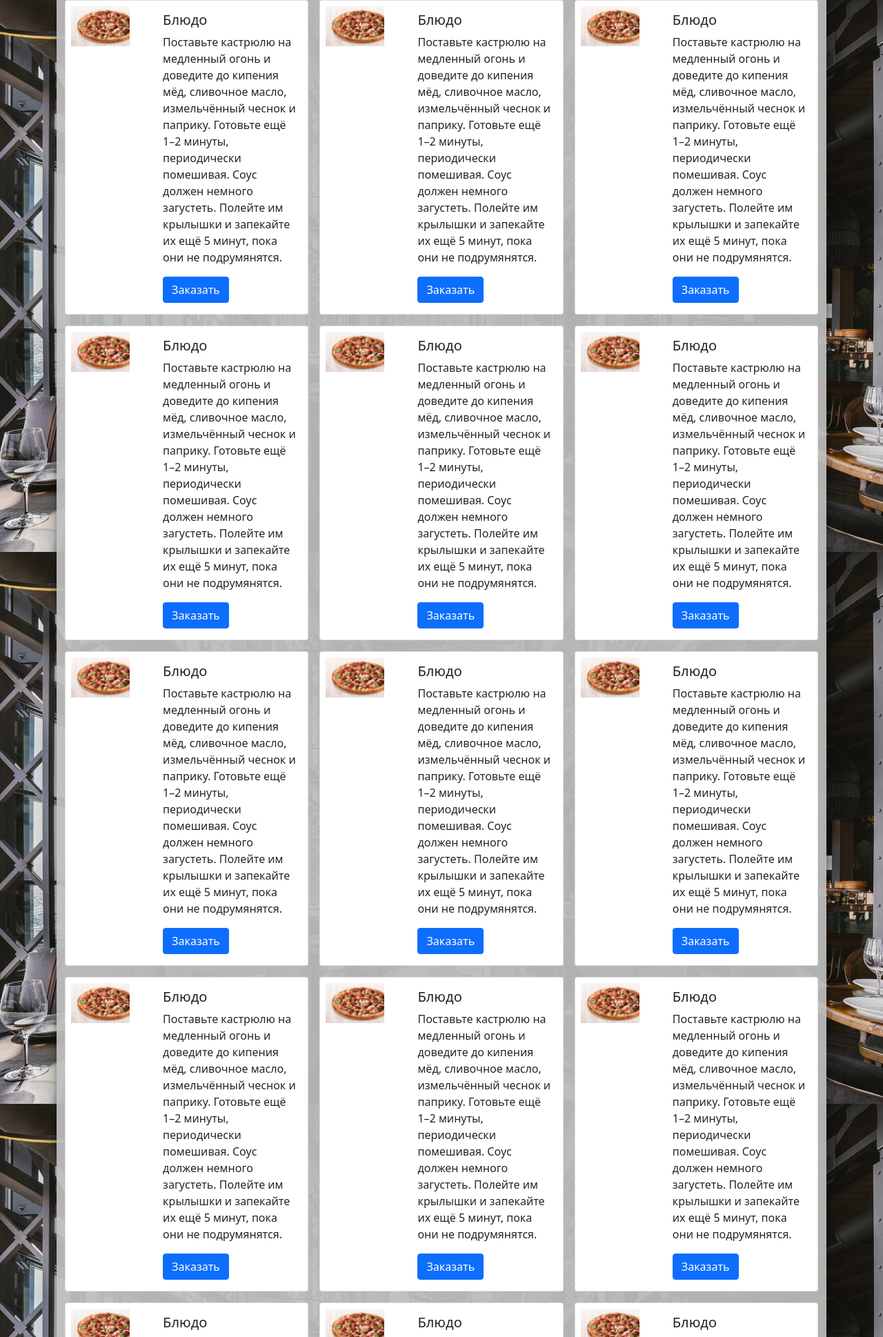
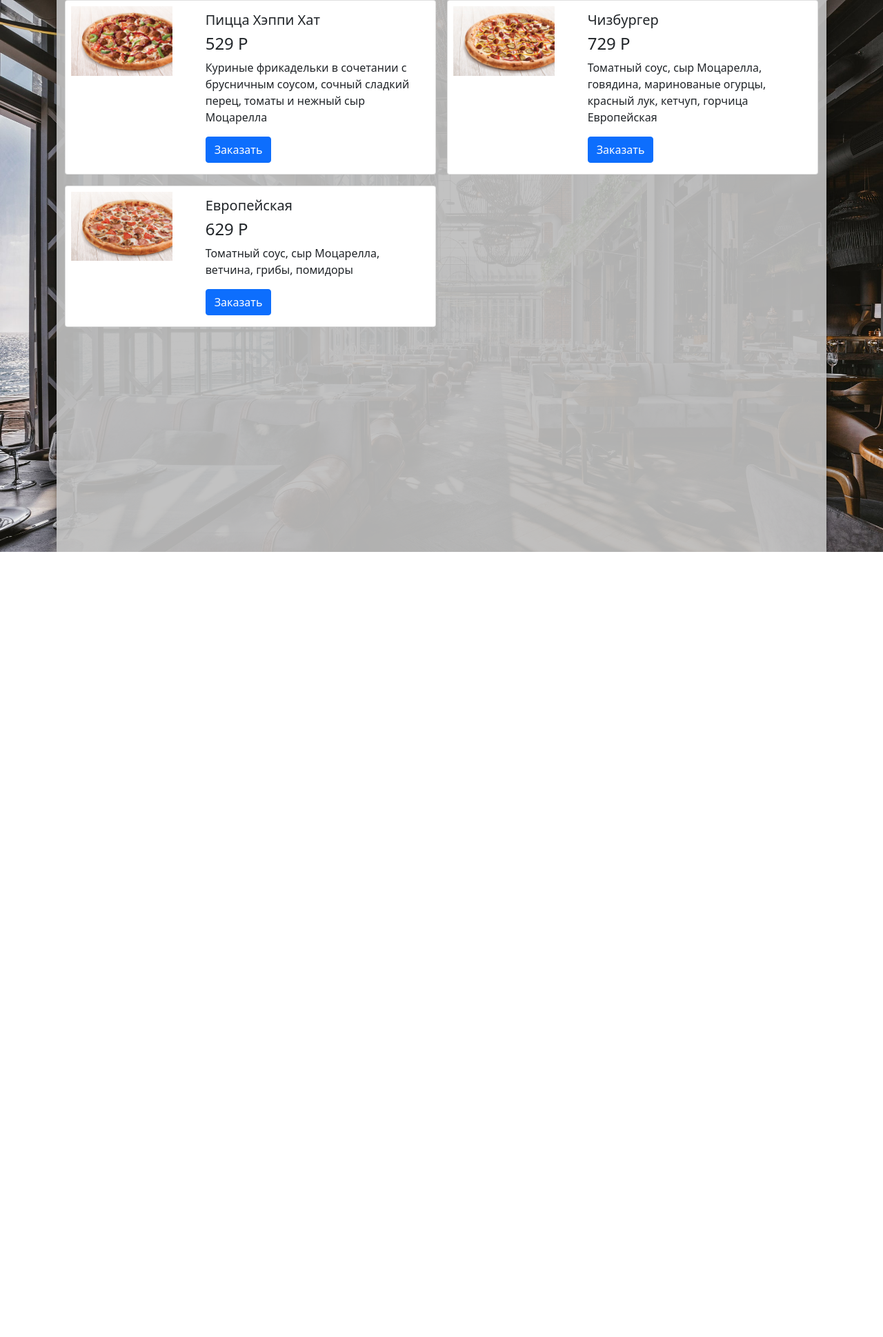
Before and after one commit to R-36/bonch-hack, a Flask app: page /menu in a window 1280 px wide. Shown: the top 1938 px of the page at 69% size. After the commit the page ends 800 px from the top, so only its background shows below. Run offline with Flask 2, Linux system fonts and the light colour scheme.

Commit message:
update menu_page

```diff
--- a/app.py
+++ b/app.py
@@ -26,10 +26,10 @@ def hello():
 
 @app.route('/menu')
 def menu():
-    menu_elements = {'pizza1': ['static/img/pizza1.png', 'Пицца Хэппи Хат', '529', 'Куриные фрикадельки в сочетании с брусничным соусом, сочный сладкий перец, томаты и нежный сыр Моцарелла'],
-                     'pizza2': ['static/img/pizza2.jpg', 'Чизбургер', '729', 'Томатный соус, сыр Моцарелла, говядина, маринованые огурцы, красный лук, кетчуп, горчица Европейская'],
-                     'pizza3': ['static/img/pizza3.png', 'Европейская', '629', 'Томатный соус, сыр Моцарелла, ветчина, грибы, помидоры']}
-    return render_template('menu_page.html')
+    menu_elements = {'pizza1': ['pizza1.png', 'Пицца Хэппи Хат', '529', 'Куриные фрикадельки в сочетании с брусничным соусом, сочный сладкий перец, томаты и нежный сыр Моцарелла'],
+                     'pizza2': ['pizza2.jpg', 'Чизбургер', '729', 'Томатный соус, сыр Моцарелла, говядина, маринованые огурцы, красный лук, кетчуп, горчица Европейская'],
+                     'pizza3': ['pizza3.png', 'Европейская', '629', 'Томатный соус, сыр Моцарелла, ветчина, грибы, помидоры']}
+    return render_template('menu_page.html', menu_elements=menu_elements)
 
 
 @app.route('/resto/scheme_<rest_name>')
--- a/templates/menu_page.html
+++ b/templates/menu_page.html
@@ -1,19 +1,20 @@
 {% extends 'template.html' %}
 
 {% block content %}
-<div class="row row-cols-3 g-3">
+<div class="row row-cols-2 g-3">
 
-    {% for card in range(50) %}
+    {% for card in menu_elements %}
     <div class="col">
         <div class="card" style="max-width: 540px;">
             <div class="row">
                 <div class="col-md-4">
-                    <img alt="..." class="img-fluid rounded-start p-2" src="{{ url_for('static',filename='img/pizza1.png') }}">
+                    <img alt="..." class="img-fluid rounded-start p-2" src="{{ url_for('static',filename='img/' + menu_elements[card][0]) }}">
                 </div>
                 <div class="col-md-8">
                     <div class="card-body h-100">
-                        <h5 class="card-title">Блюдо</h5>
-                        <p class="card-text">Поставьте кастрюлю на медленный огонь и доведите до кипения мёд, сливочное масло, измельчённый чеснок и паприку. Готовьте ещё 1–2 минуты, периодически помешивая. Соус должен немного загустеть. Полейте им крылышки и запекайте их ещё 5 минут, пока они не подрумянятся.</p>
+                        <h5 class="card-title">{{ menu_elements[card][1] }}</h5>
+                        <h4 class="card-title">{{ menu_elements[card][2] + ' Р' }}</h4>
+                        <p class="card-text">{{ menu_elements[card][3] }}</p>
                         <a href="#" class="btn btn-primary">Заказать</a>
                     </div>
                 </div>
```
